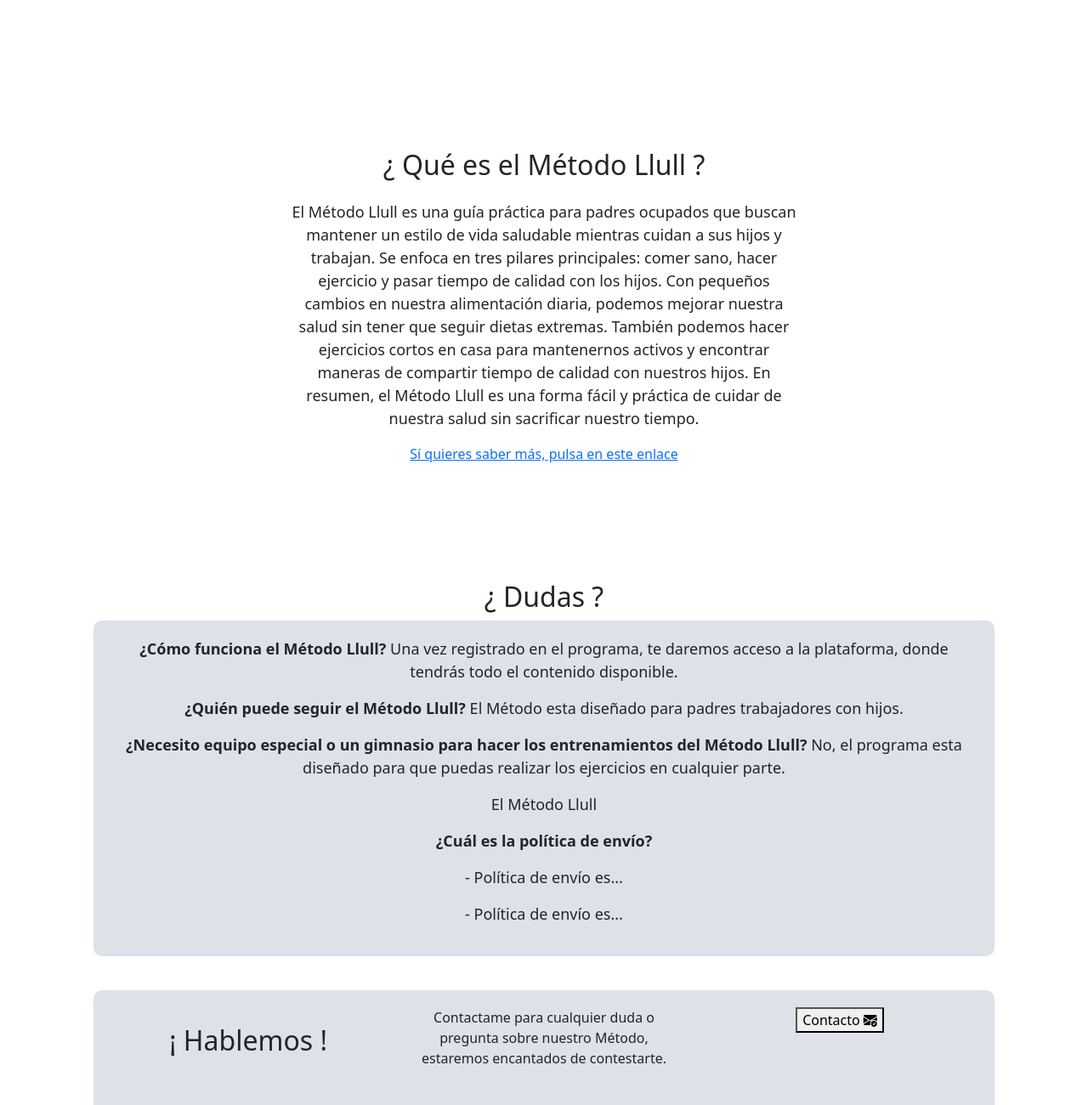
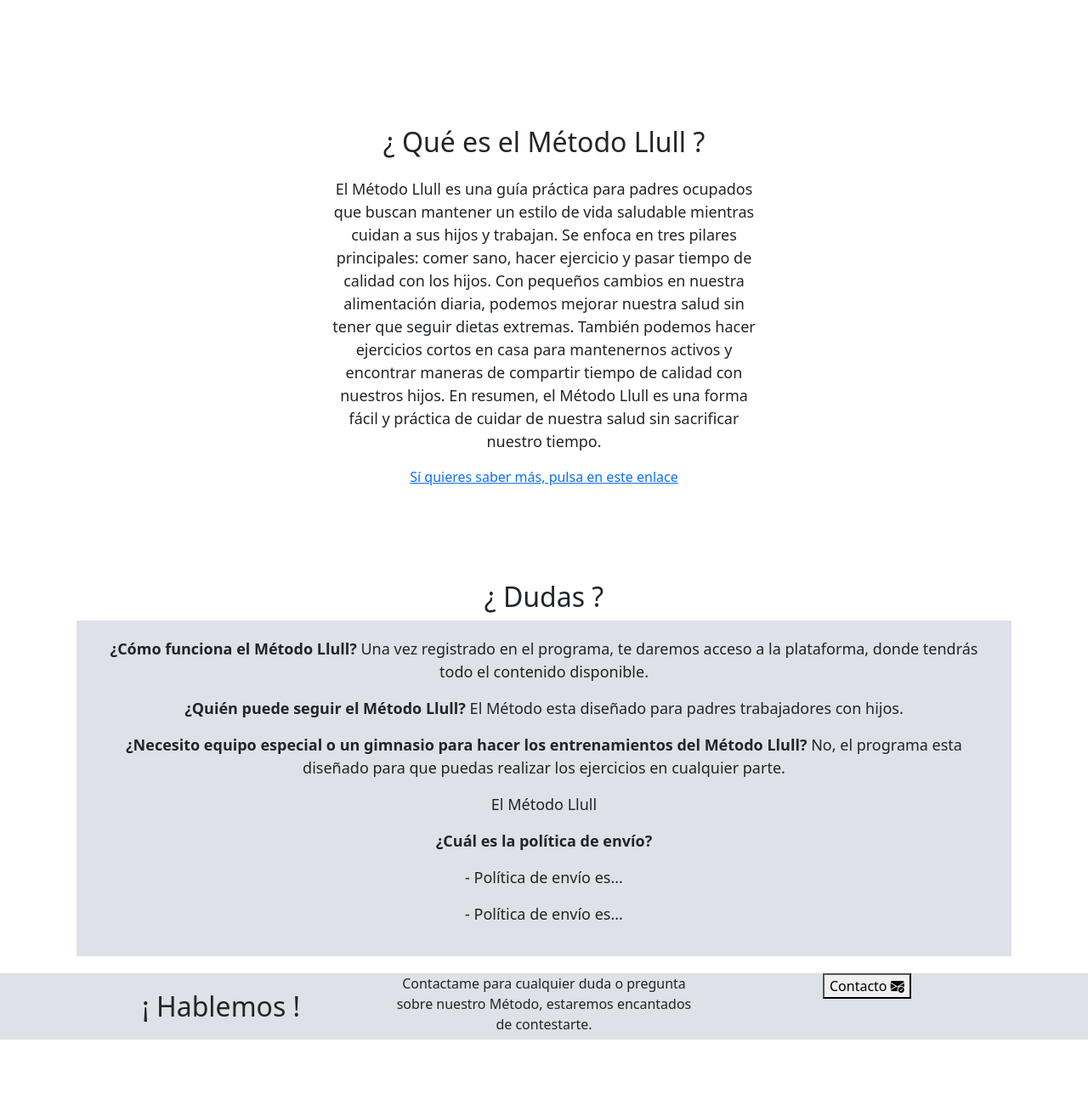
Before and after one commit to edullull/Mllull2, a website: page index.html in a window 1280 px wide. Shown: the part 1160-2460 px from the top of the page at 85% size. After the commit the page ends 2383 px from the top, so only its background shows below. Drawn offline with nearby package versions, Linux system fonts and the light colour scheme.

Commit message:
6 changes

```diff
--- a/index.html
+++ b/index.html
@@ -116,8 +116,8 @@
     </section>
 
     <section class="contacto seccion-oscura">
-      <div class="container">
-        <div class="container text-center rectangulo d-flex justify-content-evenly">
+      <div class="contadora">
+        <div class="contadora text-center d-flex justify-content-evenly">
           <div class="row">
             <div class="col-12 col-md-4 seccion-titulo">
               ¡ Hablemos !
--- a/styles.css
+++ b/styles.css
@@ -87,7 +87,7 @@ p{
 }
 
 .sobre-mi .contenedor{
-    max-width: 600px;
+    max-width: 500px;
     text-align: center;
 }
 /*Experiencia*/
@@ -119,7 +119,7 @@ p{
 /* Contacto */
 
 .contacto .container{
-    max-width: 1100px;
+    width: 100%;
     min-height: 150px;
     padding: 20px;
 }
@@ -129,13 +129,18 @@ p{
 
 .contacto .rectangulo{
     background-color: rgb(222, 225, 231);
-    border-radius: 10px;
-    box-shadow: 0px 1px 4px 1px white;
+}
+
+.contadora{
+    width: 100%;
+    background-color: rgb(222, 225, 231);
+
+
 }
 
 
 
-@media screen and (max-width: 767px){
+@media screen and (max-width: 400px){
     .navbar-brand{
         display: none;
     }
```
